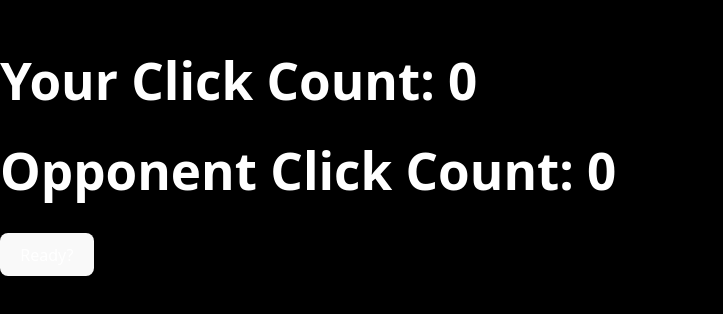
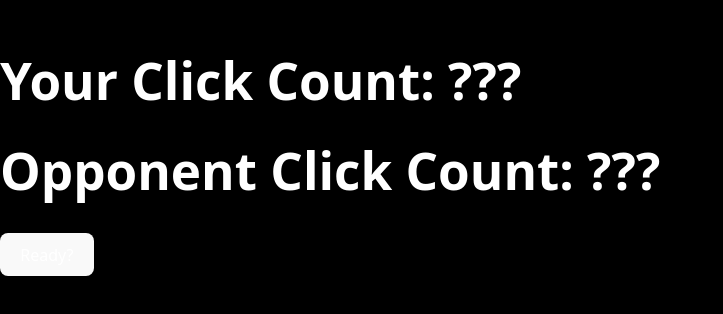
Before and after one commit to glrobinson/ICE05, a Svelte app: page index.html in a window 1280 px wide. Shown: the part 236-550 px from the top of the page, without its empty margins (0-723 px from the left). Built offline with nearby package versions, Linux system fonts and the light colour scheme; no server answers.

Commit message:
Secrets... shhhhhh

```diff
--- a/index.html
+++ b/index.html
@@ -59,16 +59,16 @@
             await delay(timer * 1000);
             countdown.textContent = "Stop!"
             going = false
-
+            ws.send( count )
+            const myScore = document.getElementById("myScore")
+            myScore.textContent = "Your Click Count: " + count
           }
         }
 
         window.onclick = e => {
           if (going){
             count++
-            ws.send( count )
-            const myScore = document.getElementById("myScore")
-            myScore.textContent = "Your Click Count: " + count
+
           }
         }
 
@@ -79,8 +79,8 @@
   </head>
   <body>
     <div>
-      <h1 id="myScore">Your Click Count: 0</h1>
-      <h1 id="oppScore">Opponent Click Count: 0</h1>
+      <h1 id="myScore">Your Click Count: ???</h1>
+      <h1 id="oppScore">Opponent Click Count: ???</h1>
       <button id="ready?">Ready?</button>
       <h1 id="countdown"></h1>
     </div>
```
